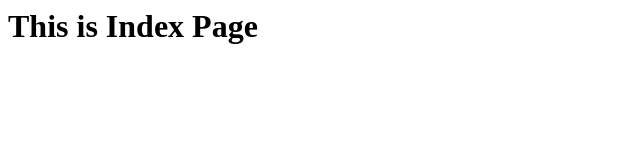
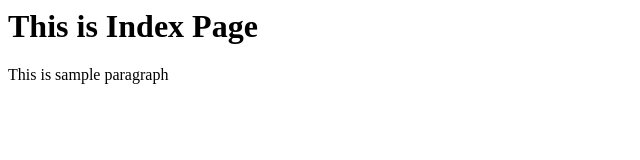
Before and after one commit to vdy1141/repo2901, a plain HTML site: page index.html in a window 1280 px wide. Shown: the whole page, without its empty margins (0-640 px from the left). Drawn offline with Linux system fonts and the light colour scheme.

Commit message:
Added a new line in index.html

```diff
--- a/index.html
+++ b/index.html
@@ -4,5 +4,6 @@
 	</head>
 	<body>
 		<h1>This is Index Page</h1>
+		<p>This is sample paragraph</p>
 	</body>
 </html>
```
